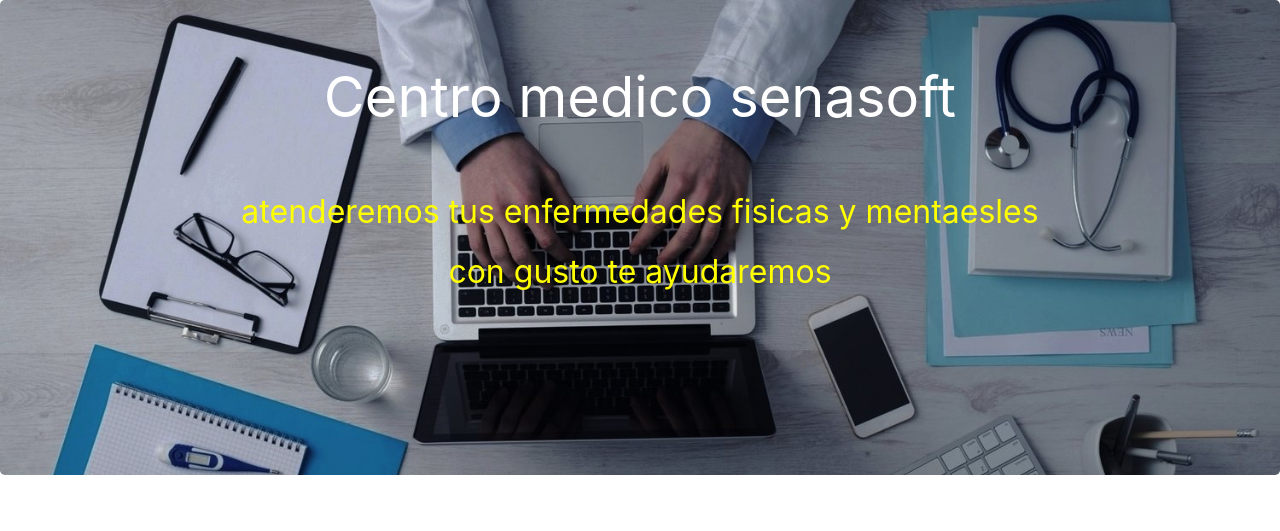
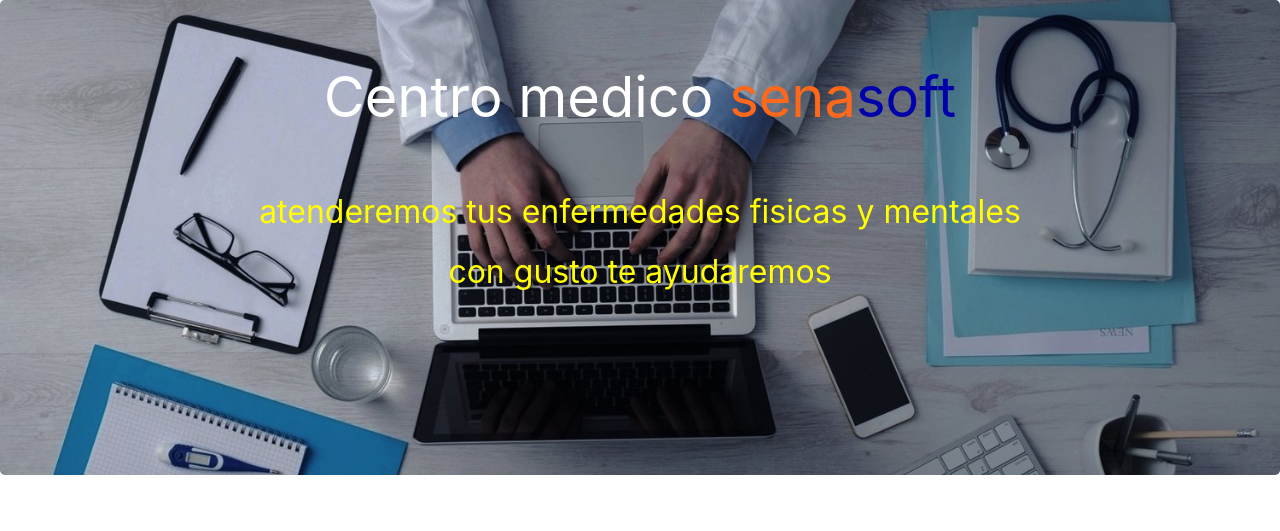
Before and after one commit to Empo420/centro-Salud, a PHP site: page /cronograma.php in a window 1280 px wide. Shown: the part 150-681 px from the top of the page. Run offline with PHP 8.4, Linux system fonts and the light colour scheme.

Commit message:
Cambio colores

```diff
--- a/cronograma.php
+++ b/cronograma.php
@@ -21,8 +21,8 @@
     <section class="text-center text-white inicio">
             <div class="jumbotron bg-jumbotron">
                 <div class="container">
-                    <h1 class="display-4"><strong>Centro medico senasoft</strong></h1>
-                    <p class="lead mt-5 texto"><small>atenderemos tus enfermedades fisicas y mentaesles <br> con gusto te ayudaremos</small></p>
+                <h1 class="display-4"><strong>Centro medico <font style="color: rgba(255,103,27);">sena</font><font style="color: rgba(0,0,171);">soft</font></strong></h1>
+                    <p class="lead mt-5 texto"><small>atenderemos tus enfermedades fisicas y mentales <br> con gusto te ayudaremos</small></p>
                 </div>
             </div>
         </section>
--- a/index.php
+++ b/index.php
@@ -20,8 +20,8 @@
         <section class="text-center text-white inicio">
             <div class="jumbotron bg-jumbotron">
                 <div class="container">
-                    <h1 class="display-4"><strong>Centro medico <font style="color: orange;">sena</font><font style="color: blue;">soft</font></strong></h1>
-                    <p class="lead mt-5 texto"><small>atenderemos tus enfermedades fisicas y mentaesles <br> con gusto te ayudaremos</small></p>
+                    <h1 class="display-4"><strong>Centro medico <font style="color: rgba(255,103,27);">sena</font><font style="color: rgba(0,0,171);">soft</font></strong></h1>
+                    <p class="lead mt-5 texto"><small>atenderemos tus enfermedades fisicas y mentales <br> con gusto te ayudaremos</small></p>
                 </div>
             </div>
         </section>
```
